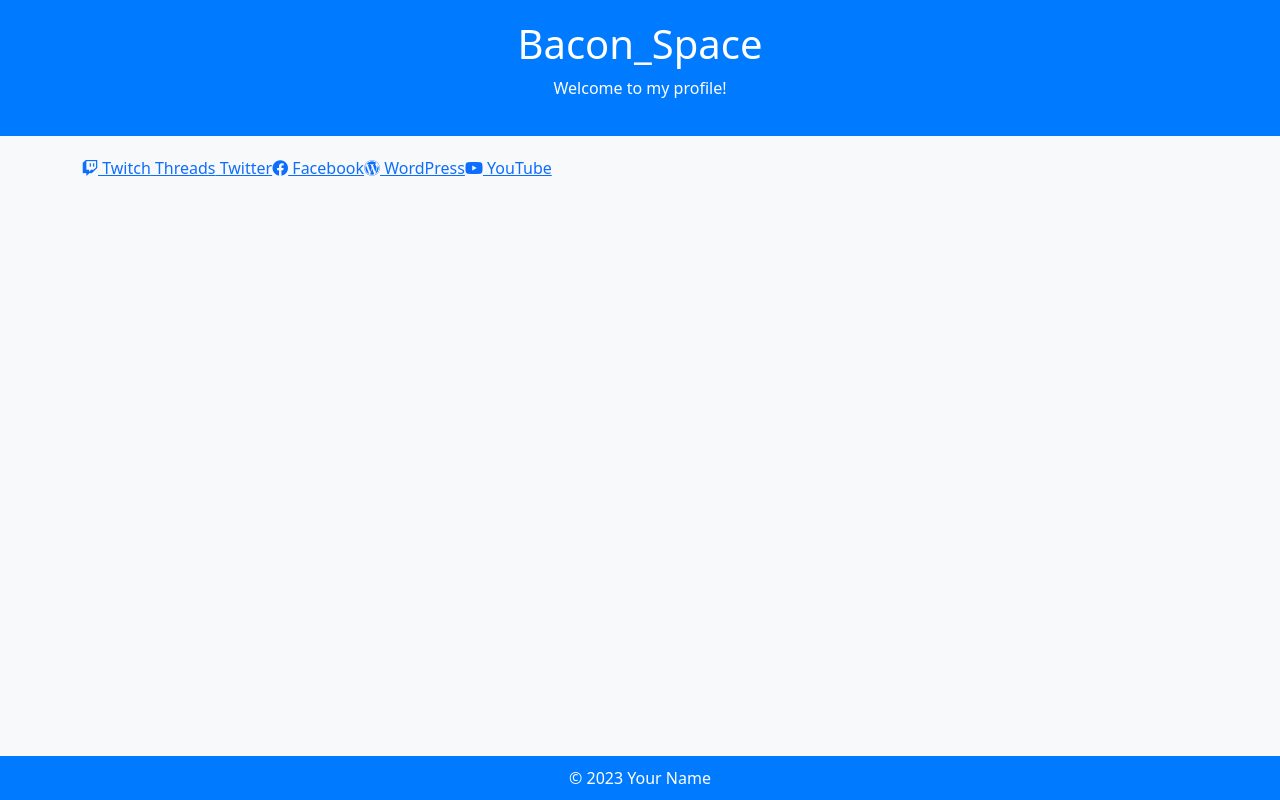
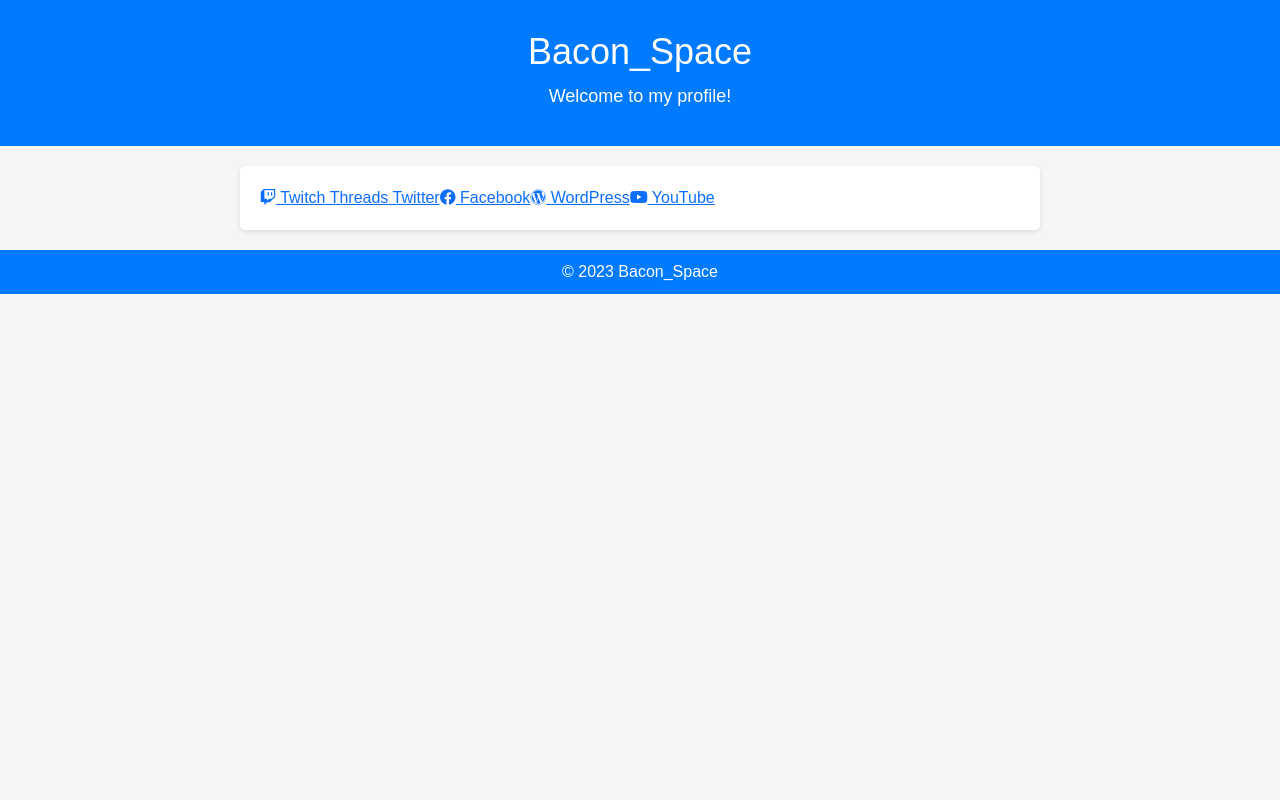
Before and after one commit to TheBaconSpace/thebaconspace.github.io, a plain HTML site: page index.html in a window 1280 px wide. Drawn offline with nearby package versions, Linux system fonts and the light colour scheme.

Commit message:
Update index.html

```diff
--- a/index.html
+++ b/index.html
@@ -4,32 +4,44 @@
     <meta charset="UTF-8">
     <meta name="viewport" content="width=device-width, initial-scale=1.0">
     <title>Bacon_Space</title>
-   <!-- Include Bootstrap CSS (Latest Version) -->
-   <link href="https://cdn.jsdelivr.net/npm/bootstrap@5.5.0/dist/css/bootstrap.min.css" rel="stylesheet">
+    <!-- Include Bootstrap 5.3.0 CSS -->
+    <link href="https://cdn.jsdelivr.net/npm/bootstrap@5.3.0/dist/css/bootstrap.min.css" rel="stylesheet">
     <!-- Include Font Awesome 6.4.2 CSS -->
     <link rel="stylesheet" href="https://cdnjs.cloudflare.com/ajax/libs/font-awesome/6.4.2/css/all.min.css">
     <!-- Custom CSS for styling -->
     <style>
         body {
-           background-color: #f8f9fa;
+            font-family: Arial, sans-serif;
+            background-color: #f5f5f5;
+            margin: 0;
+            padding: 0;
         }
         header {
             background-color: #007bff;
             color: #fff;
-           padding: 20px;
             text-align: center;
+            padding: 20px 0;
+        }
+        h1 {
+            font-size: 36px;
+            margin: 10px 0;
+        }
+        p {
+            font-size: 18px;
         }
         main {
+            max-width: 800px;
+            margin: 20px auto;
             padding: 20px;
+            background-color: #fff;
+            border-radius: 5px;
+            box-shadow: 0 2px 4px rgba(0, 0, 0, 0.1);
         }
         footer {
             background-color: #007bff;
             color: #fff;
             text-align: center;
-           padding: 10px;
-           position: absolute;
-           bottom: 0;
-           width: 100%;
+            padding: 10px 0;
         }
     </style>
 </head>
@@ -39,17 +51,15 @@
         <p>Welcome to my profile!</p>
     </header>
     <main>
-       <section id="social-links" class="container">
-           <div class="row">
+        <section id="social-links">
             <!-- Social links will be dynamically loaded here -->
-           </div>
         </section>
     </main>
     <footer>
-       &copy; 2023 Your Name
+        &copy; 2023 Bacon_Space
     </footer>
-   <!-- Include Bootstrap JS (Latest Version) -->
-   <script src="https://cdn.jsdelivr.net/npm/bootstrap@5.5.0/dist/js/bootstrap.min.js"></script>
+    <!-- Include Bootstrap 5.3.0 JS (Popper.js and Bootstrap JS) -->
+    <script src="https://cdn.jsdelivr.net/npm/bootstrap@5.3.0/dist/js/bootstrap.bundle.min.js"></script>
     <script src="main.js"></script>
 </body>
 </html>
```
Lines whose indentation alone changed are shown as unchanged.
